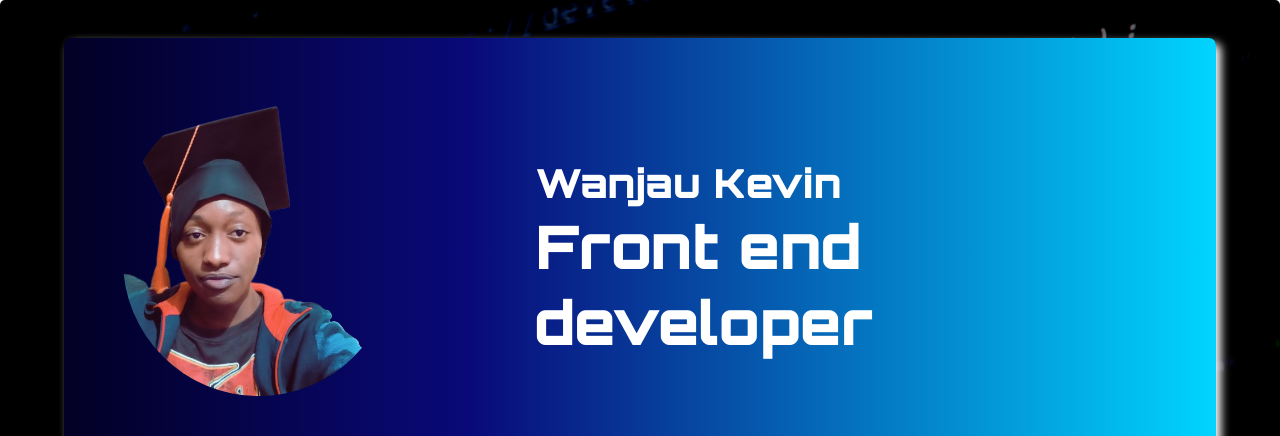
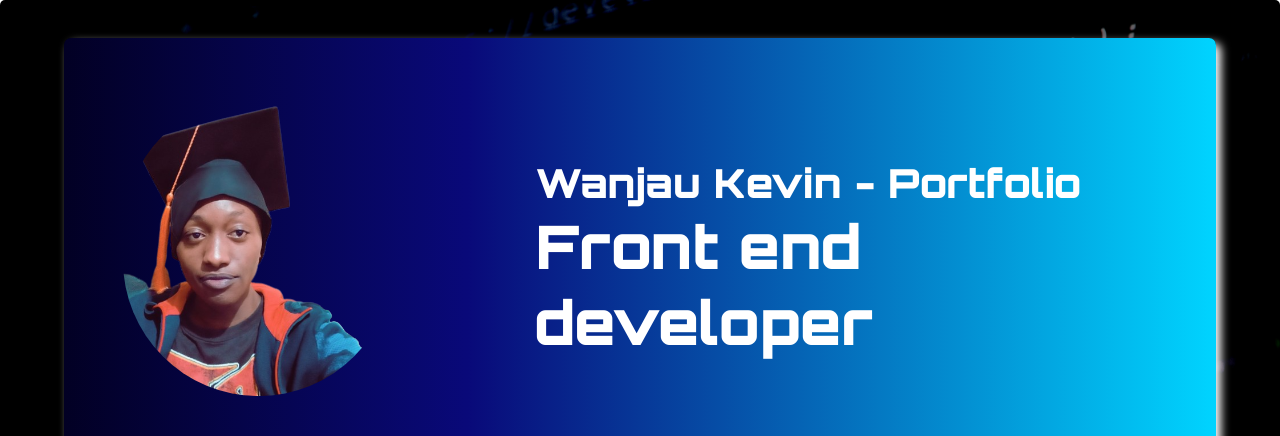
Before and after one commit to kevin-magu/portfolio2, a plain HTML site: page index.html in a window 1280 px wide. Shown: the top 436 px of the page. Drawn offline with Linux system fonts and the light colour scheme; a web font is replaced by a local one.

Commit message:
added th word porfolio

```diff
--- a/index.html
+++ b/index.html
@@ -38,7 +38,7 @@
                 <img src="images/kevin.png" alt="">
             </div>
             <div class="header">
-                 <p>Wanjau Kevin</p>
+                 <p>Wanjau Kevin - Portfolio</p>
                 Front end developer
             </div>
         </div>
```
